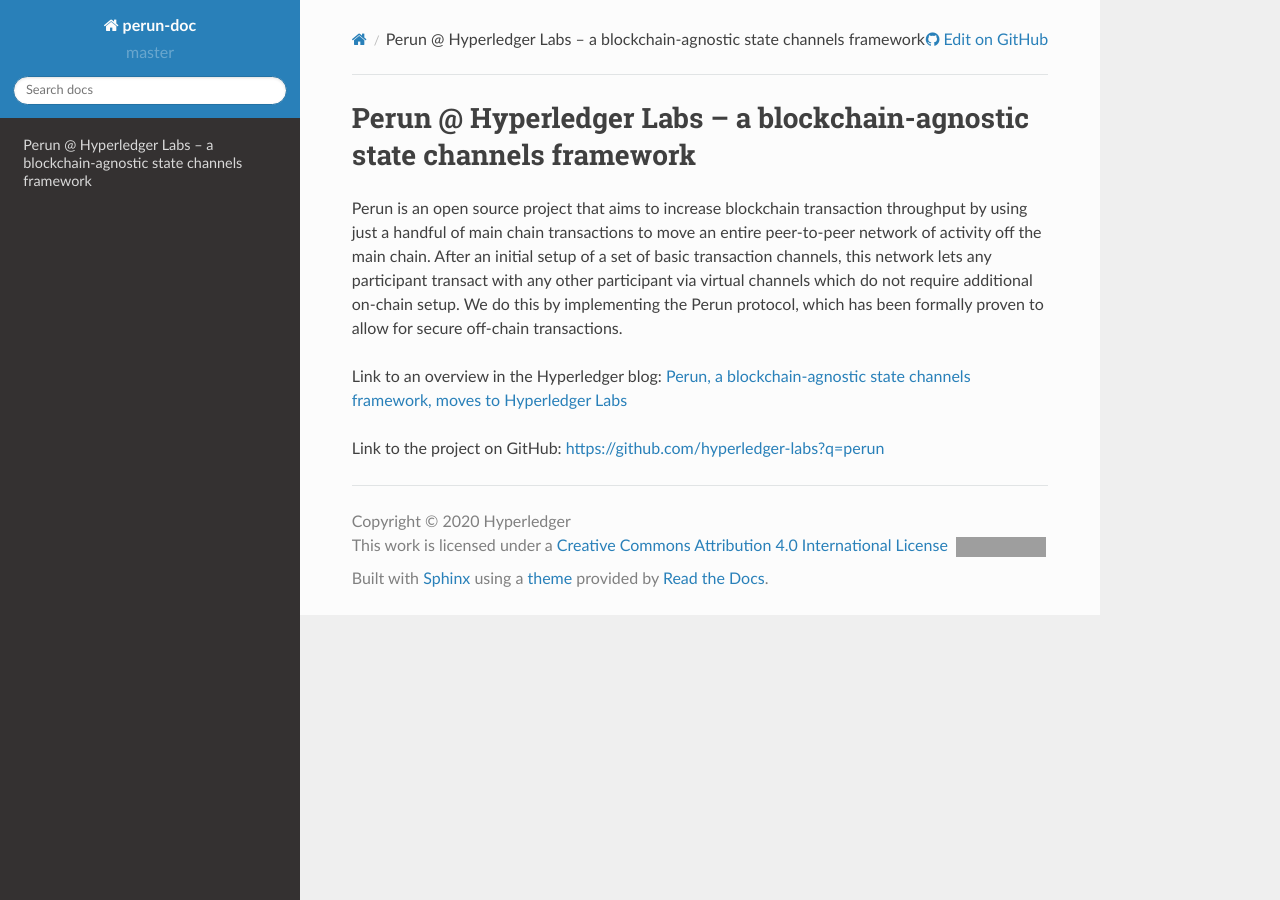
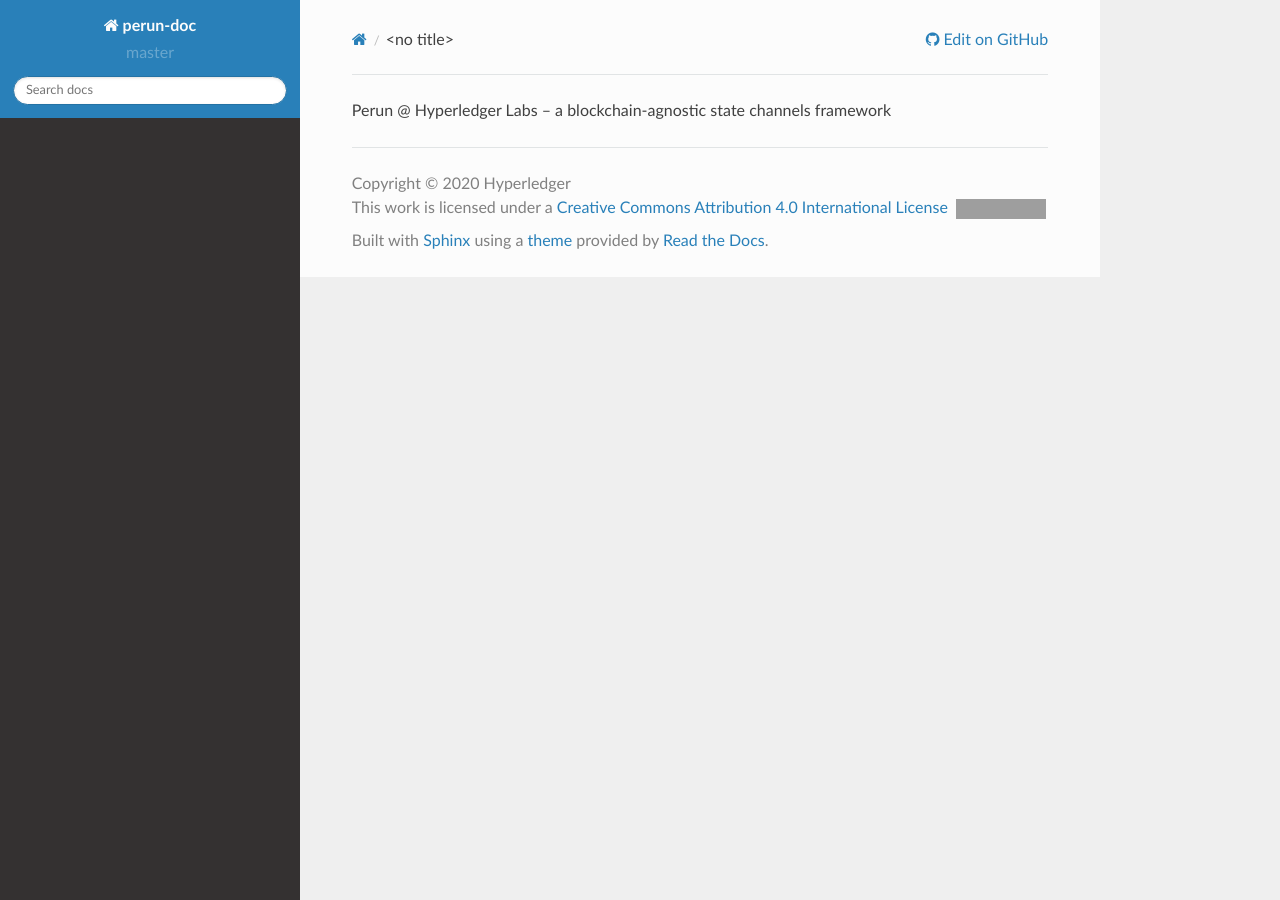
Before and after one commit to hyperledger-labs/perun-doc, a Sphinx documentation site: the page built from source/index.rst, in a window 1280 px wide. Built offline with Sphinx 7.4.7 and the Read the Docs theme 2.0.0, drawn with Linux system fonts in a browser that asks for light colours; grey boxes are pictures that could not be loaded.

Commit message:
Documentation outline structure
This commit will provide the outline structure of the Perun-node
documentation.

Signed-off-by: Anagha Sukumaran <sukumaran.anaghak@in.bosch.com>

```diff
--- a/source/index.rst
+++ b/source/index.rst
@@ -8,19 +8,3 @@
 
 
 Perun \@  Hyperledger Labs -- a blockchain-agnostic state channels framework
-============================================================================
-
-Perun is an open source project that aims to increase blockchain
-transaction throughput by using just a handful of main chain
-transactions to move an entire peer-to-peer network of activity off the
-main chain. After an initial setup of a set of basic transaction
-channels, this network lets any participant transact with any other
-participant via virtual channels which do not require additional
-on-chain setup. We do this by implementing the Perun protocol, which has
-been formally proven to allow for secure off-chain transactions.
-
-Link to an overview in the Hyperledger blog: `Perun, a
-blockchain-agnostic state channels framework, moves to Hyperledger Labs
-<https://www.hyperledger.org/blog/2020/11/18/perun-a-blockchain-agnostic-state-channels-framework-moves-to-hyperledger-labs>`_
-
-Link to the project on GitHub: https://github.com/hyperledger-labs?q=perun
```
